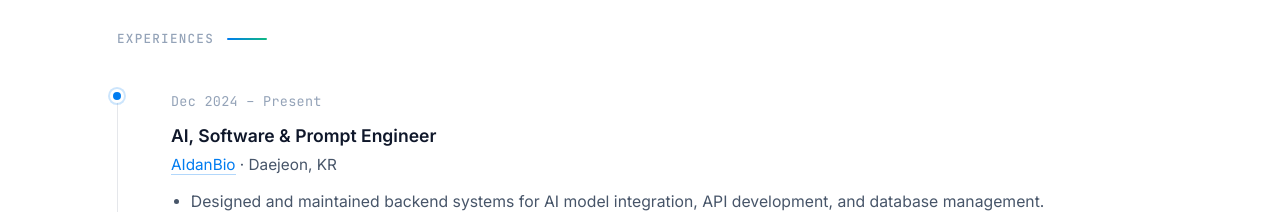
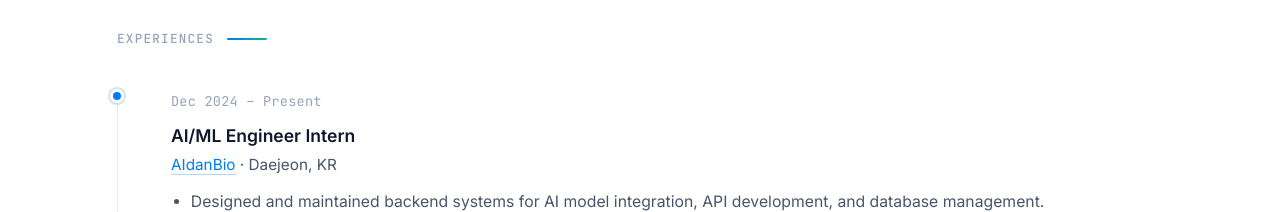
Before and after one commit to thurawk/thurawk.github.io, a plain HTML site: page index.html in a window 1280 px wide. Shown: the part 2860-3072 px from the top of the page. Drawn offline with Linux system fonts and the light colour scheme.

Commit message:
Update CV and website content: change job title to "AI/ML Engineer Intern" for consistency

```diff
--- a/index.html
+++ b/index.html
@@ -300,7 +300,7 @@
             <span class="timeline-date">Dec 2024 – Present</span>
           </div>
           <div class="timeline-body">
-            <h3 class="timeline-role">AI, Software &amp; Prompt Engineer</h3>
+            <h3 class="timeline-role">AI/ML Engineer Intern</h3>
             <p class="timeline-org">
               <a href="http://aidanbio.com/" target="_blank" rel="noopener noreferrer">AIdanBio</a>
               &middot; Daejeon, KR
```
Also changed, not shown: 2 other files.
